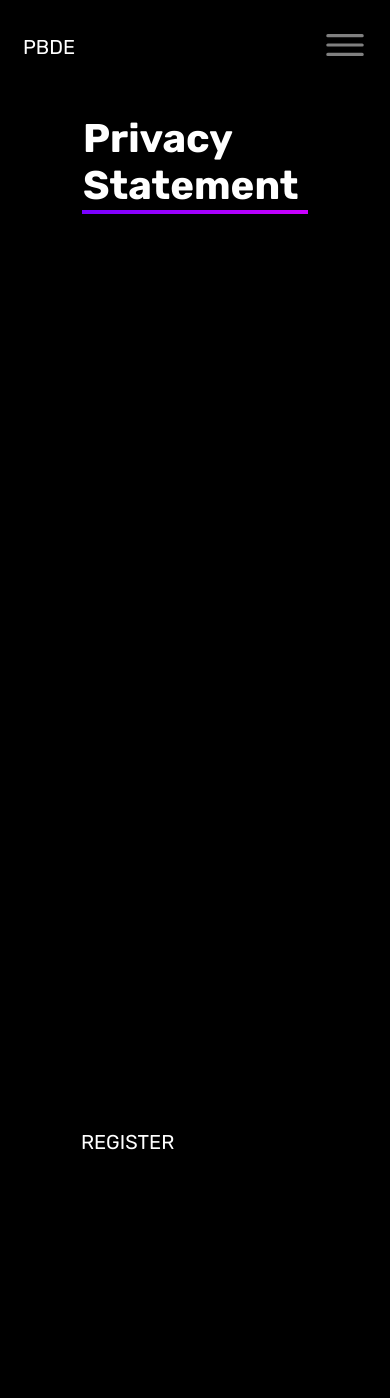
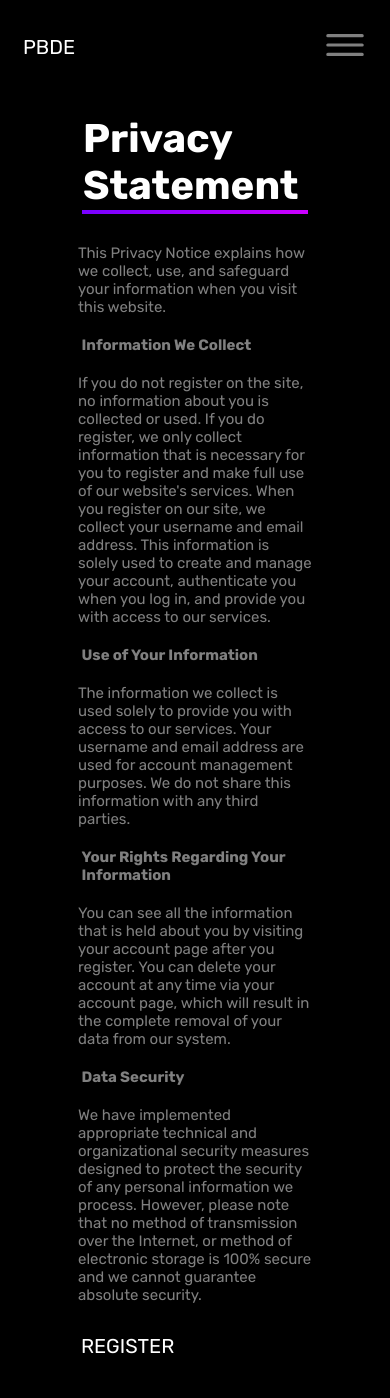
Before and after one commit to PBDE/pbdesite, a Django app: template home_page/templates/home_page/privacy.html in a window 390 px wide. Before the commit the page ends 1150 px from the top, so only its background shows below. Run offline with Django 3.2, Linux system fonts and the light colour scheme; the template is opened without the code that fills it, so the values that code supplies are empty; parts of the project's set-up code (start-up, migrations or seed data) failed here and were passed over.

Commit message:
Updated css font size organisation

```diff
--- a/home_page/static/home_page/css/structure.css
+++ b/home_page/static/home_page/css/structure.css
@@ -15,6 +15,21 @@
     --main-color-one: #7700ff;
     --main-color-two: #cc00ff;
     --main-form-color: #e6e3e9;
+
+    --fs-large: 4rem;
+    --fs-mid-large: 2.5rem;
+    --fs-mid: 2rem;
+    --fs-small: 1.5rem;
+}
+
+@media(max-width: 350px)
+{
+    :root {
+        --fs-large: 2.5rem;
+        --fs-mid-large: 2rem;
+        --fs-mid: 1.5rem;
+        --fs-small: 1rem;
+    }
 }
 
 li {
@@ -211,13 +225,18 @@ body {
 
 .sub-page-cntr h2 {
     display: inline-block;
-    font-size: 4rem;
+    font-size: var(--fs-large);
     color: var(--heading-text-color);
+}
+
+.sub-page-options-list {
+    padding-top: 1rem;
+    padding-bottom: 4rem;
 }
 
 .sub-page-options-list li {
     padding-top: 2rem;
-    font-size: 2rem;
+    font-size: var(--fs-mid);
 }
 
 .sub-page-options-list a {
@@ -226,10 +245,22 @@ body {
 }
 
 .sub-page-cntr p, .sub-page-cntr li {
-    font-size: 1.5rem;
+    font-size: var(--fs-small);
 }
 
 .sub-page-text {
+    color: var(--body-text-color);
+    padding-left: 3.5px;
+}
+
+.privacy-sub-heading {
+    color: var(--body-text-color);
+    margin: 2rem 0;
+    padding-left: 3.5px;
+    font-size: var(--fs-small);
+}
+
+.privacy-text {
     color: var(--body-text-color);
 }
 
--- a/home_page/static/home_page/javascript/layout.js
+++ b/home_page/static/home_page/javascript/layout.js
@@ -13,7 +13,7 @@ btnNavEl.addEventListener('click', function(){
     mainBlockEl.classList.toggle('behind-nav');
 });
 
-const allLinks = document.querySelectorAll('a:link');
+// const allLinks = document.querySelectorAll('a:link');
 
 // allLinks.forEach(function(link) {
 //     link.addEventListener('click', function(e){
--- a/home_page/templates/home_page/privacy.html
+++ b/home_page/templates/home_page/privacy.html
@@ -3,15 +3,15 @@
 {% block header %}Privacy Statement{% endblock %}
 
 {% block form %}
-    <p>This Privacy Notice explains how we collect, use, and safeguard your information when you visit this website.</p>
-    <h3>Information We Collect</h3>
-    <p>If you do not register on the site, no information about you is collected or used. If you do register, we only collect information that is necessary for you to register and make full use of our website's services. When you register on our site, we collect your username and email address. This information is solely used to create and manage your account, authenticate you when you log in, and provide you with access to our services.</p>
-    <h3>Use of Your Information</h3>
-    <p>The information we collect is used solely to provide you with access to our services. Your username and email address are used for account management purposes. We do not share this information with any third parties.</p>
-    <h3>Your Rights Regarding Your Information</h3>
-    <p>You can see all the information that is held about you by visiting your account page after you register. You can delete your account at any time via your account page, which will result in the complete removal of your data from our system.</p>
-    <h3>Data Security</h3>
-    <p>We have implemented appropriate technical and organizational security measures designed to protect the security of any personal information we process. However, please note that no method of transmission over the Internet, or method of electronic storage is 100% secure and we cannot guarantee absolute security.</p>
+    <p class="privacy-text">This Privacy Notice explains how we collect, use, and safeguard your information when you visit this website.</p>
+    <h3 class="privacy-sub-heading">Information We Collect</h3>
+    <p class="privacy-text">If you do not register on the site, no information about you is collected or used. If you do register, we only collect information that is necessary for you to register and make full use of our website's services. When you register on our site, we collect your username and email address. This information is solely used to create and manage your account, authenticate you when you log in, and provide you with access to our services.</p>
+    <h3 class="privacy-sub-heading">Use of Your Information</h3>
+    <p class="privacy-text">The information we collect is used solely to provide you with access to our services. Your username and email address are used for account management purposes. We do not share this information with any third parties.</p>
+    <h3 class="privacy-sub-heading">Your Rights Regarding Your Information</h3>
+    <p class="privacy-text">You can see all the information that is held about you by visiting your account page after you register. You can delete your account at any time via your account page, which will result in the complete removal of your data from our system.</p>
+    <h3 class="privacy-sub-heading">Data Security</h3>
+    <p class="privacy-text">We have implemented appropriate technical and organizational security measures designed to protect the security of any personal information we process. However, please note that no method of transmission over the Internet, or method of electronic storage is 100% secure and we cannot guarantee absolute security.</p>
 {% endblock %}
 
 {% block options-list %}
```
Also changed, not shown: other parts of home_page/static/home_page/css/structure.css (+17 -23 lines).
